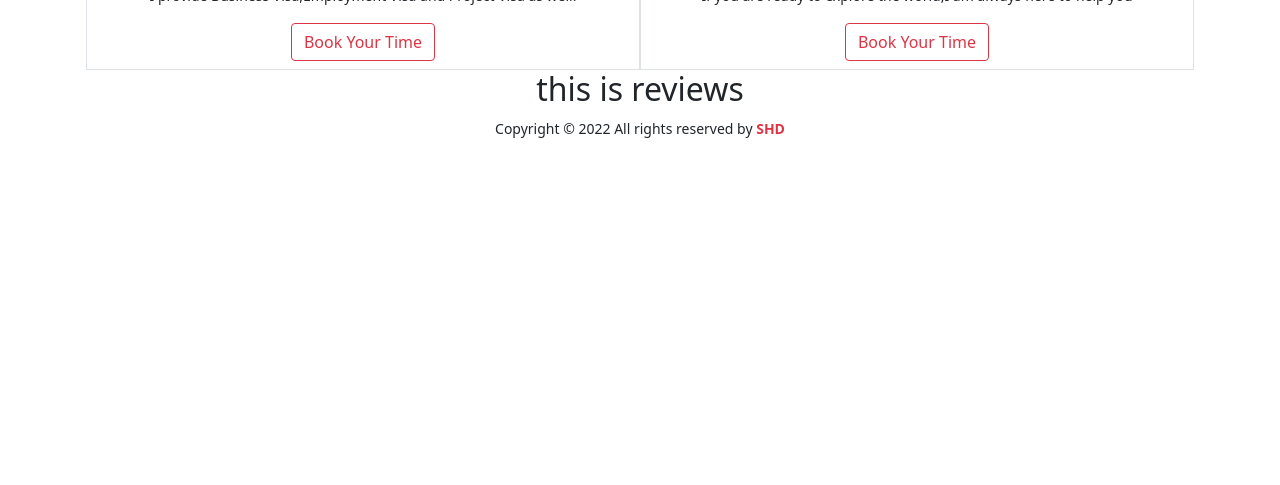
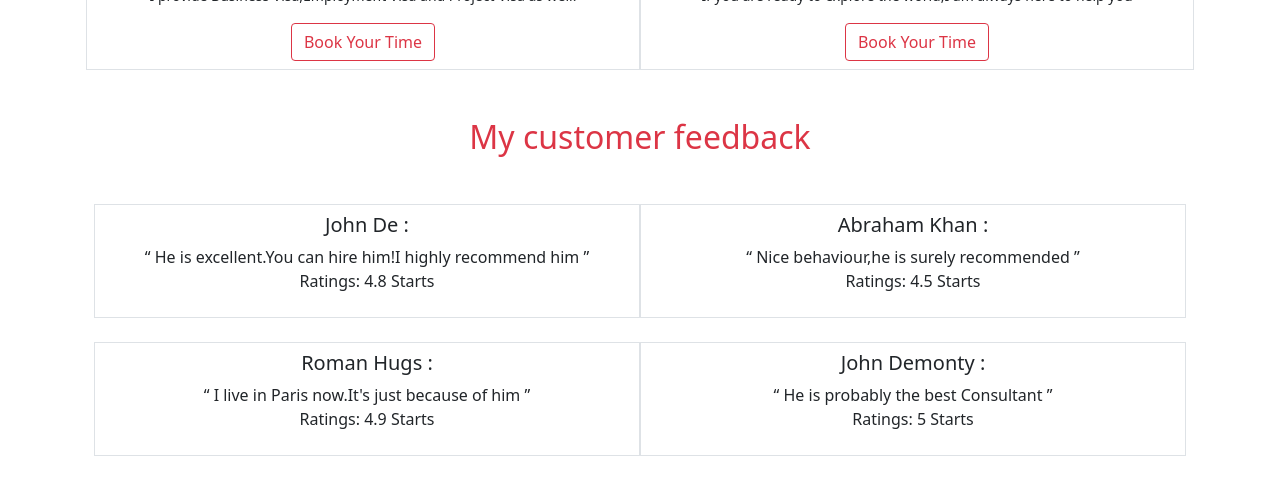
Before and after one commit to shdhrubo/visa-consultant, a React (Create React App) app: page / in a window 1280 px wide. Shown: the part 1187-1672 px from the top of the page. Before the commit the page ends 1327 px from the top, so only its background shows below. Built offline with nearby package versions, Linux system fonts and the light colour scheme.

Commit message:
customer feedback session added

```diff
--- /dev/null
+++ b/public/reviews.json
@@ -0,0 +1,26 @@
+[
+  {
+    "name": "John De",
+    "id": 1,
+    "text": "He is excellent.You can hire him!I highly recommend him",
+    "ratings": "4.8 Starts"
+  },
+  {
+    "name": "Abraham Khan",
+    "id": 2,
+    "text": "Nice behaviour,he is surely recommended",
+    "ratings": "4.5 Starts"
+  },
+  {
+    "name": "Roman Hugs",
+    "id": 3,
+    "text": "I live in Paris now.It's just because of him",
+    "ratings": "4.9 Starts"
+  },
+  {
+    "name": "John Demonty",
+    "id": 4,
+    "text": "He is probably the best Consultant",
+    "ratings": "5 Starts"
+  }
+]
--- /dev/null
+++ b/src/components/ReviewDetails/ReviewDetails.js
@@ -0,0 +1,14 @@
+import React from "react";
+
+const ReviewDetails = ({ review }) => {
+  const { id, name, text, ratings } = review;
+  return (
+    <div className="col-sm-12 col-12 col-md-6 col-lg-6 border border-1 p-2">
+      <h5>{name} : </h5>
+      <q> {text} </q>
+      <p>Ratings: {ratings}</p>
+    </div>
+  );
+};
+
+export default ReviewDetails;
--- a/src/components/Reviews/Reviews.js
+++ b/src/components/Reviews/Reviews.js
@@ -1,9 +1,23 @@
-import React from "react";
+import React, { useEffect, useState } from "react";
+import ReviewDetails from "../ReviewDetails/ReviewDetails";
 
 const Reviews = () => {
+  const [reviews, setReviews] = useState([]);
+  useEffect(() => {
+    fetch("reviews.json")
+      .then((res) => res.json())
+      .then((data) => setReviews(data));
+  }, []);
   return (
     <div>
-      <h2>this is reviews</h2>
+      <h2 id="reviews" className="text-danger mt-5">
+        My customer feedback
+      </h2>
+      <div className="row container mx-auto m-4 g-4">
+        {reviews.map((review) => (
+          <ReviewDetails key={review.id} review={review}></ReviewDetails>
+        ))}
+      </div>
     </div>
   );
 };
--- a/src/components/Service/Service.js
+++ b/src/components/Service/Service.js
@@ -6,7 +6,7 @@ const Service = ({ service }) => {
   const navigate = useNavigate();
 
   const navigateToServiceDetail = (id) => {
-    navigate(`/service/${id}`);
+    navigate(`/services/${id}`);
   };
   return (
     <div className="col-sm-12 col-12 col-md-6 col-lg-6 border border-1 p-2">
```
